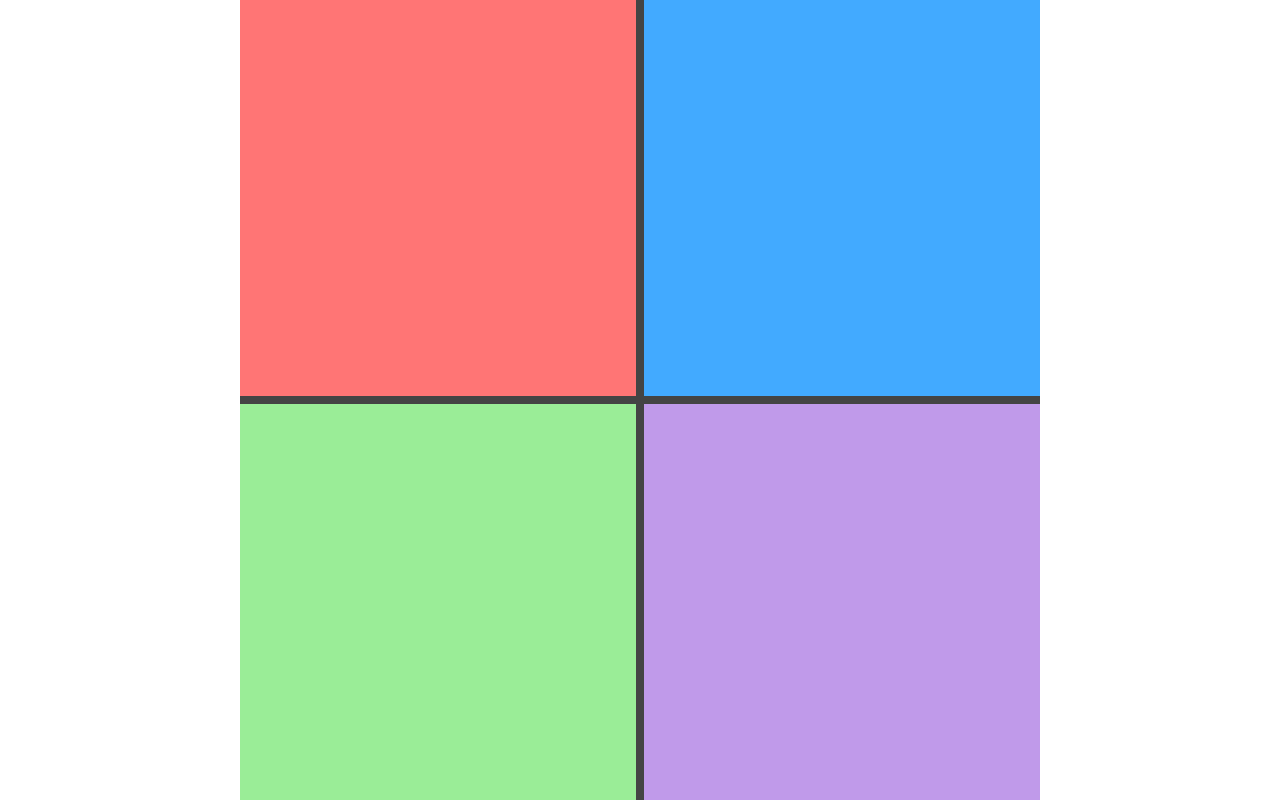
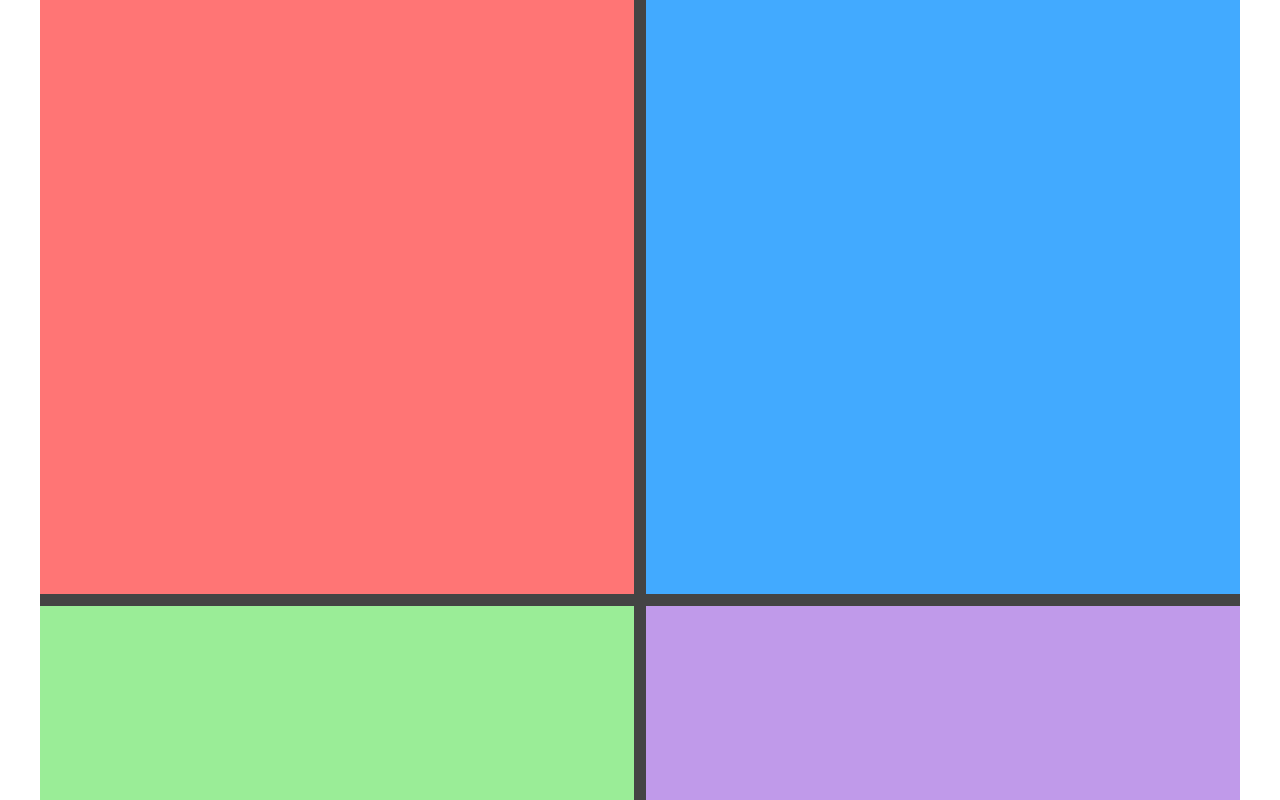
Before and after one commit to romakuchukov/politicalcompass, a website: page index.html in a window 1280 px wide. Shown: the top 800 px of the page. Drawn offline with nearby package versions, Linux system fonts and the light colour scheme; files that its build step writes are made by us from their sources.

Commit message:
cleaned css

```diff
--- a/src/custom.js
+++ b/src/custom.js
@@ -7,7 +7,7 @@ const svg = content.append('div')
   .append('svg')
   .attr('preserveAspectRatio', 'xMinYMin meet')
   .attr('viewBox', `0 0 ${svgWidth} ${svgHeight}`)
-  .append('g');
+  // .append('g');
 
 const rectW = svgWidth/2-.5;
 const rectH = svgHeight/2-.5;
@@ -17,8 +17,7 @@ const outerPos = svgWidth/2+.5;
 svg.append('rect')
   .attr('width', svgWidth)
   .attr('height', svgHeight)
-  .attr('fill', '#444')
-  .classed('bg', true)
+  .attr('fill', '#444');
 
 svg.append('rect')
   .attr('width', rectW)
--- a/style.scss
+++ b/style.scss
@@ -2,6 +2,7 @@
   padding: 0;
   margin: 0;
 }
+
 html,
 body {
   height: 100%;
@@ -13,44 +14,9 @@ body {
   width: 100%;
 }
 
-img { z-index: 0; }
-svg {
-  z-index: 1;
-  pointer-events: visible;
-  &.mark{
-    width: 100%;
-    height: 100%;
-    margin: 0;
-    padding: 0;
-  }
+div {
+  max-width: 1200px;
+  margin: auto;
 }
 
-div {
-  // max-width: 1200px;
-  // margin: 0 auto;
-  // width: 100%;
-}
-// g {
-//   pointer-events: none;
-// }
-img,
-svg {
-  display: block;
-  margin: 0 auto;
-  height: 100%;
-  padding: 0;
-  box-sizing: border-box;
-
-  top:0;
-  left: 0;
-  right: 0;
-  bottom: 0;
-  position: absolute;
-  overflow: visible;
-
-  // display: block;
-  // margin: 0 auto;
-  // height: 100%;
-  // padding: 0;
-  // width: 100%;
-}
+svg { display: block; }
```
